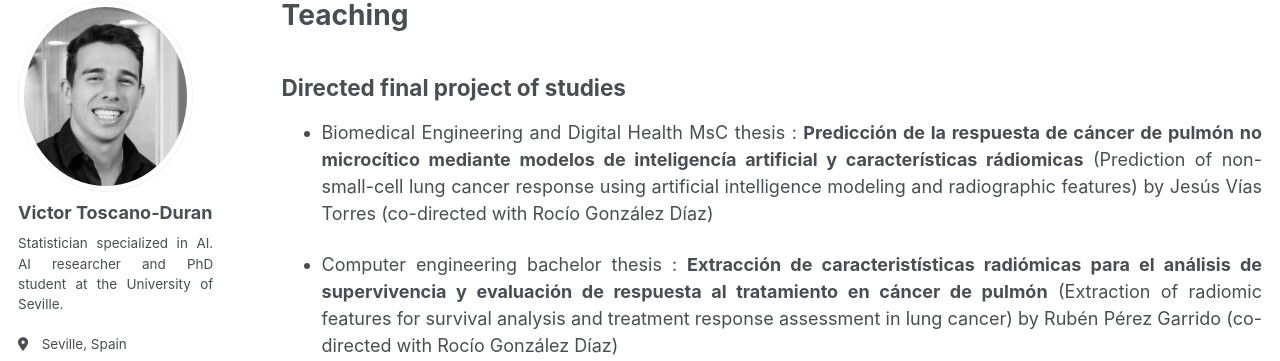
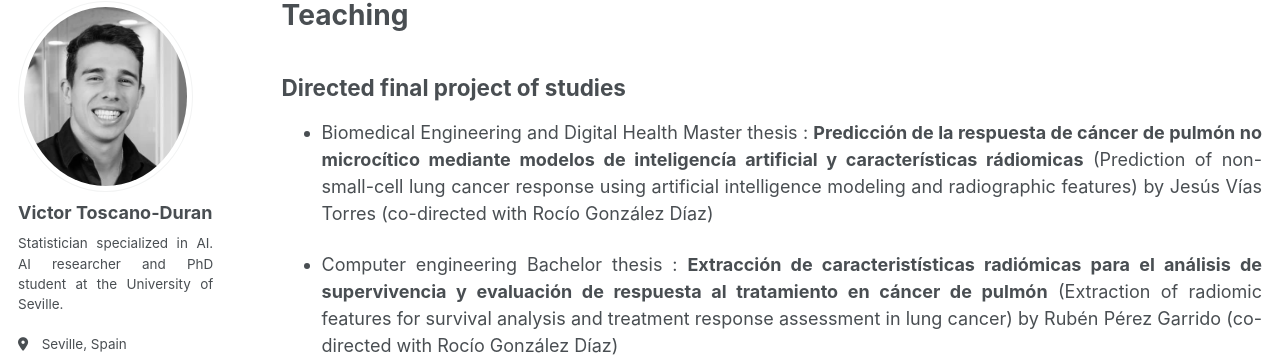
Before and after one commit to victosdur/victosdur.github.io, a Jekyll site: the page built from _pages/teaching.md, in a window 1280 px wide. Shown: the part 105-466 px from the top of the page. Built offline with Jekyll 4.4.1, drawn with Linux system fonts in a browser that asks for light colours; some web fonts are replaced.

Commit message:
Update teaching.md

```diff
--- a/_pages/teaching.md
+++ b/_pages/teaching.md
@@ -9,6 +9,6 @@ redirect_from:
 
 <h2>Directed final project of studies</h2>
 
-- Biomedical Engineering and Digital Health MsC thesis : **Predicción de la respuesta de cáncer de pulmón no microcítico mediante modelos de inteligencía artificial y características rádiomicas** (Prediction of non-small-cell lung cancer response using artificial intelligence modeling and radiographic features) by Jesús Vías Torres (co-directed with Rocío González Díaz)
+- Biomedical Engineering and Digital Health Master thesis : **Predicción de la respuesta de cáncer de pulmón no microcítico mediante modelos de inteligencía artificial y características rádiomicas** (Prediction of non-small-cell lung cancer response using artificial intelligence modeling and radiographic features) by Jesús Vías Torres (co-directed with Rocío González Díaz)
 
-- Computer engineering bachelor thesis : **Extracción de caracteristísticas radiómicas para el análisis de supervivencia y evaluación de respuesta al tratamiento en cáncer de pulmón** (Extraction of radiomic features for survival analysis and treatment response assessment in lung cancer) by Rubén Pérez Garrido (co-directed with Rocío González Díaz)
+- Computer engineering Bachelor thesis : **Extracción de caracteristísticas radiómicas para el análisis de supervivencia y evaluación de respuesta al tratamiento en cáncer de pulmón** (Extraction of radiomic features for survival analysis and treatment response assessment in lung cancer) by Rubén Pérez Garrido (co-directed with Rocío González Díaz)
```
